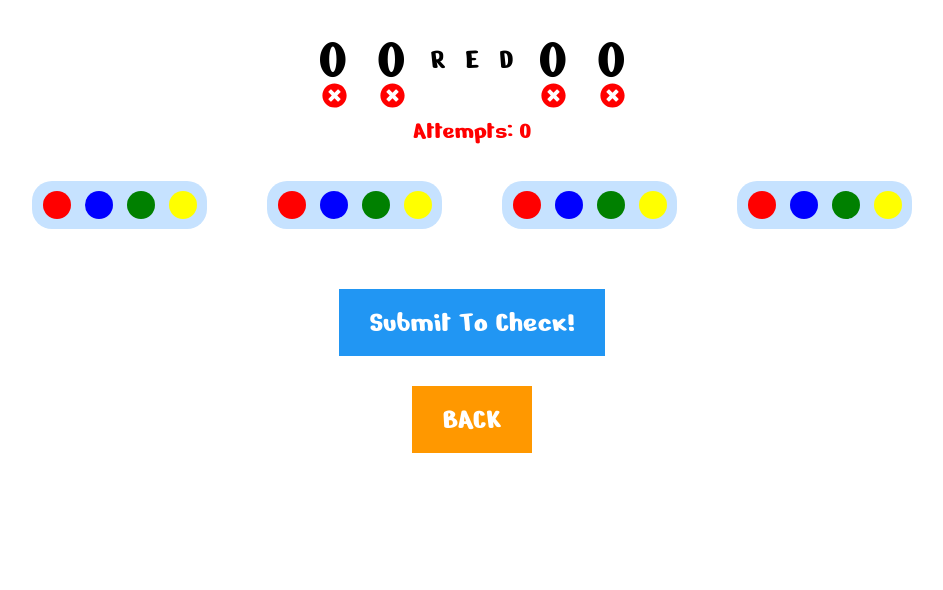
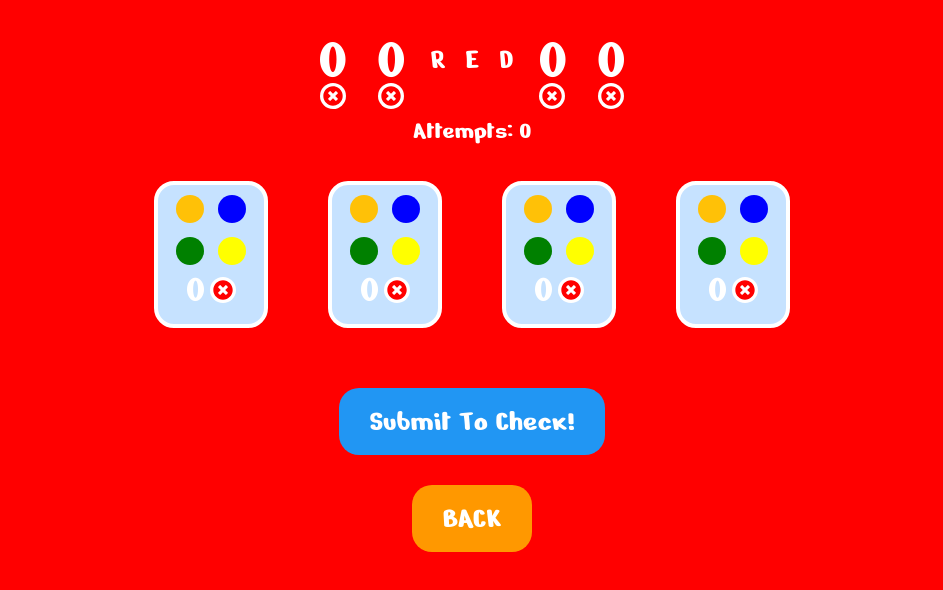
Before and after one commit to HamzaKhalifa/ooredoo-children, a React (Create React App) app: page /play in a window 1280 px wide. Shown: the top 590 px of the page, without its empty margins (168-1111 px from the left). Built offline with nearby package versions, Linux system fonts and the light colour scheme.

Commit message:
Changed UI colors

```diff
--- a/src/components/ooreedoo/styles.ts
+++ b/src/components/ooreedoo/styles.ts
@@ -3,7 +3,10 @@ const styles = {
         display: 'flex',
         alignItems: 'center',
         flexWrap: 'wrap',
-        justifyContent: 'center'
+        justifyContent: 'center',
+        // backgroundColor: '#ffe3e3',
+        padding: '0 10 10 10',
+        borderRadius: 10
     },
     o: {
         fontSize: 60,
@@ -14,13 +17,18 @@ const styles = {
     },
     otherLetters: {
         fontSize: 30,
-        margin: 10
+        margin: 10,
+        color: 'white'
     },
     checkIcon: {
         position: 'absolute',
         top: 60,
-        fontSize: 25,
-        left: 3
+        fontSize: 20,
+        left: 1,
+        backgroundColor: 'white',
+        borderRadius: 20,
+        display: 'flex',
+        padding: 3
     }
 }
 
--- a/src/index.css
+++ b/src/index.css
@@ -1,5 +1,5 @@
 html, html button {
-    background-color: #fff;
+    background-color: #f00;
     font-family: "NerkoOne"!important;
 }
 
--- a/src/pages/Intro/Intro.tsx
+++ b/src/pages/Intro/Intro.tsx
@@ -5,7 +5,7 @@ import { IColors } from '../../components/ooreedoo/Ooredoo';
 import styles from './styles';
 import { RouteComponentProps } from 'react-router-dom';
 
-export const defaultColors: string[] = ['#ff0000', '#0000ff', '#008000', '#ffff00'];
+export const defaultColors: string[] = ['#FFC107', '#0000ff', '#008000', '#ffff00'];
 
 const getRandomInt: Function = (min: number, max: number) => {
     min = Math.ceil(min);
--- a/src/pages/Intro/styles.js
+++ b/src/pages/Intro/styles.js
@@ -13,6 +13,7 @@ export default {
         fontSize: 30,
         color: 'white',
         cursor: 'pointer',
-        marginTop: 30
+        marginTop: 30,
+        borderRadius: 20
     }
 }
--- a/src/pages/play/Play.tsx
+++ b/src/pages/play/Play.tsx
@@ -1,5 +1,6 @@
 import React, { useState, useContext } from 'react'
 import { CirclePicker } from 'react-color';
+import { FaTimesCircle, FaCheckCircle } from 'react-icons/fa';
 import { RouteComponentProps } from 'react-router-dom';
 
 import Ooredoo, { IColors } from '../../components/ooreedoo/Ooredoo';
@@ -18,10 +19,10 @@ interface IPlay {
 
 const initialState: IPlay = {
     response: {
-        first: '#000',
-        second: '#000',
-        third: '#000',
-        fourth: '#000'
+        first: '#fff',
+        second: '#fff',
+        third: '#fff',
+        fourth: '#fff'
     },
     attempts: 0,
     isModalOpen: false
@@ -67,8 +68,14 @@ const Play: React.FunctionComponent<RouteComponentProps> = (props: RouteComponen
 
             <div style={styles.circlePickers as React.CSSProperties}>
                 {ray.map((element, index) => (
-                    <div key={index} style={styles.singleCirclePicker as React.CSSProperties}>
-                        <CirclePicker colors={defaultColors} onChangeComplete={(color) => { setColor(color.hex, element); }} />
+                    <div key={index} style={{...styles.singleCirclePicker, borderColor: play.response[element]} as React.CSSProperties}>
+                        <CirclePicker width={100} value='#0000ff' colors={defaultColors} onChangeComplete={(color) => { setColor(color.hex, element); }} />
+                        <span style={{...styles.closeO, color: play.response[element]} as React.CSSProperties}>
+                            O
+                            {play.response[element + 'Correct'] ?
+                                <span style={{...styles.closeOCorrectOrFalseIcon, color: 'green'} as React.CSSProperties}><FaCheckCircle /></span>
+                                : <span style={{...styles.closeOCorrectOrFalseIcon, color: 'red'} as React.CSSProperties}><FaTimesCircle /></span>}
+                        </span>
                     </div>
                 ))}
             </div>
--- a/src/pages/play/styles.js
+++ b/src/pages/play/styles.js
@@ -16,10 +16,12 @@ export default {
         backgroundColor: '#c6e2ff',
         padding: 10,
         borderRadius: 20,
-        width: 155,
+        // width: 155,
         display: 'flex',
         flexDirection: 'column',
         alignItems: 'center',
+        border: '4px solid white',
+        boxSizing: 'border-box',
     },
     backButton: {
         backgroundColor: '#2196f3',
@@ -28,12 +30,29 @@ export default {
         fontSize: 30,
         color: 'white',
         cursor: 'pointer',
-        marginTop: 30
+        marginTop: 30,
+        borderRadius: 20
     },
     attempts: {
         fontSize: 25,
         margin: 5,
-        color: 'red'
+        color: 'white',
+    },
+    closeO: {
+        fontSize: 40,
+        position: 'relative',
+        display: 'flex',
+        alignItems: 'center'
+    },
+    closeOCorrectOrFalseIcon: {
+        // position: 'absolute',
+        fontSize: 20,
+        left: 0,
+        marginLeft: 5,
+
+        backgroundColor: 'white',
+        borderRadius: 20,
+        display: 'flex',
+        padding: 3
     }
-
 }
```
Also changed, not shown: 1 other file (tests, documents, lock files or other folders).
